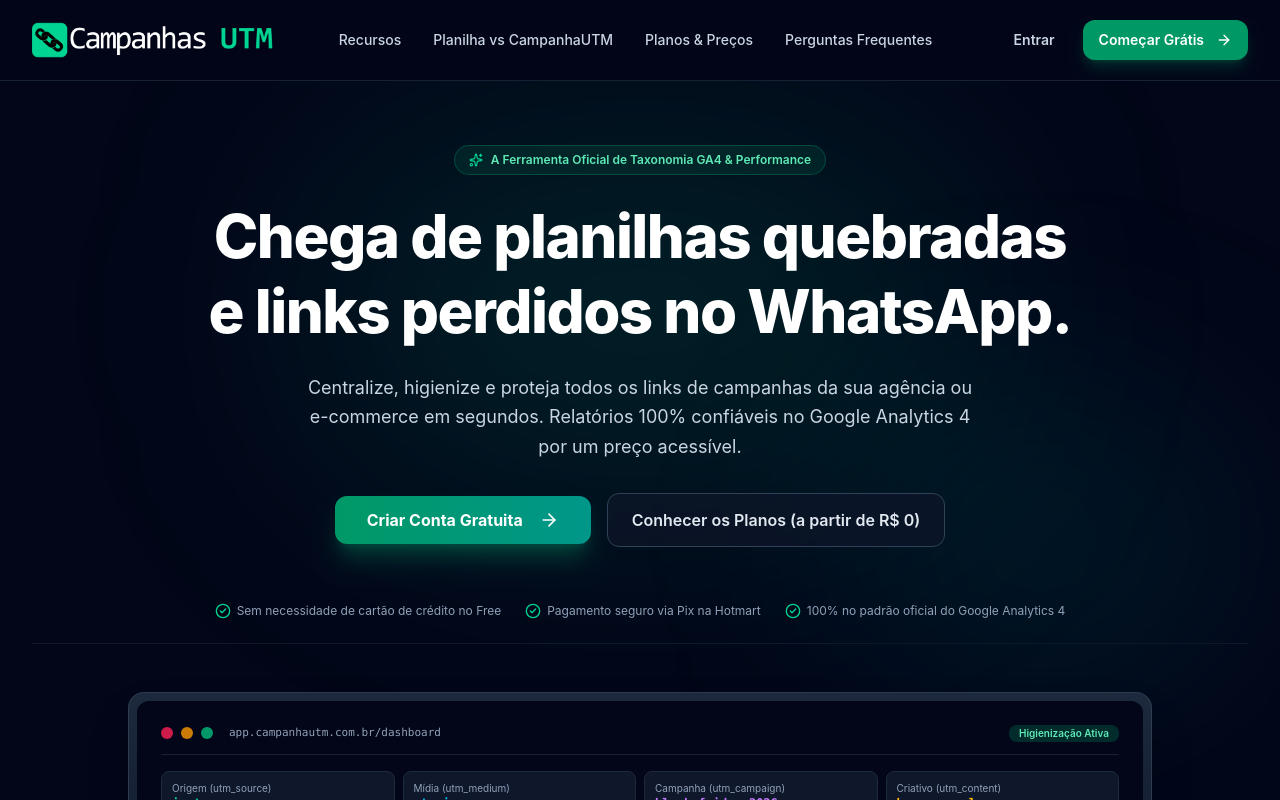
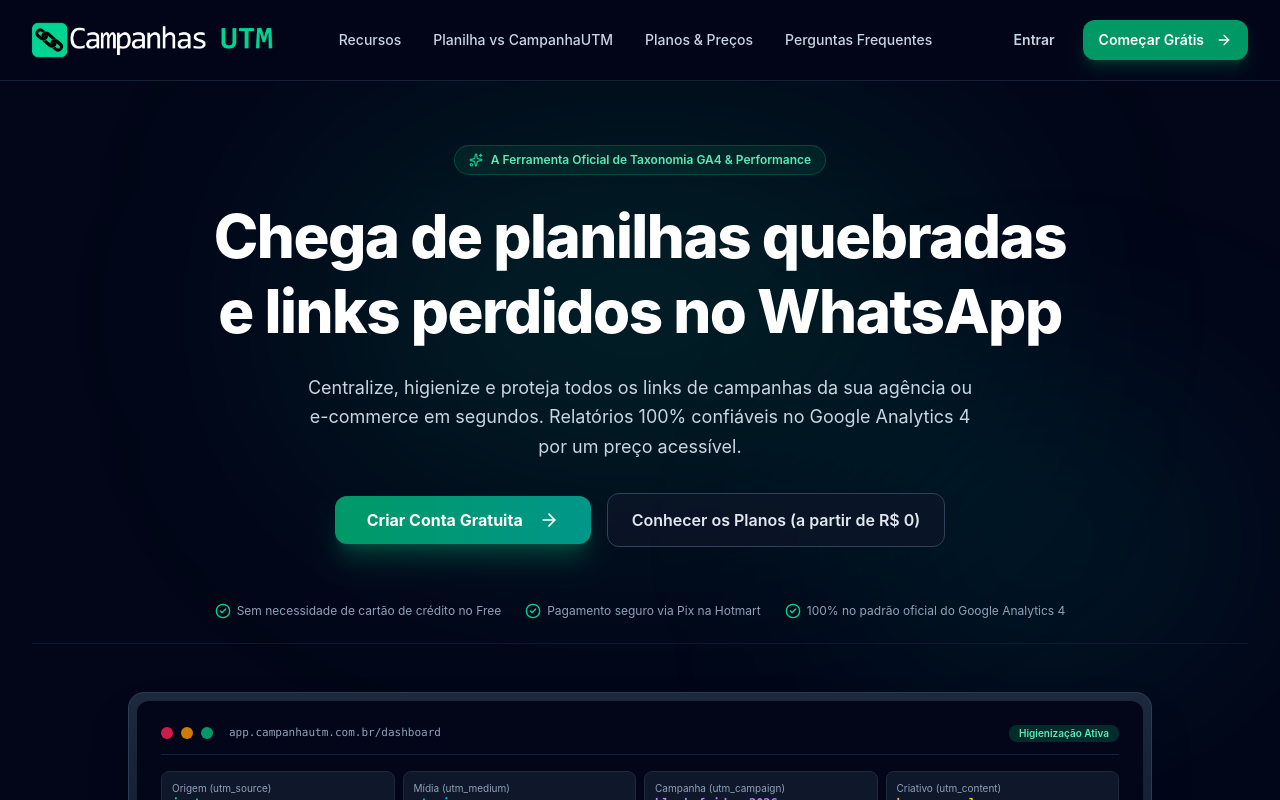
Before and after one commit to Raphasq10/utm-facil, a React (Vite) app: page / in a window 1280 px wide. Shown: the top 800 px of the page. Built offline with nearby package versions, Linux system fonts and the light colour scheme; no server answers.

Commit message:
fix(copy): remove trailing period from hero title

```diff
--- a/src/components/LandingPage.tsx
+++ b/src/components/LandingPage.tsx
@@ -152,7 +152,7 @@ export const LandingPage: React.FC<LandingPageProps> = ({
 
           {/* Título Principal de Alto Impacto */}
           <h1 className="text-4xl sm:text-6xl font-extrabold tracking-tight text-white max-w-4xl mx-auto leading-tight sm:leading-tight mb-6">
-            Chega de planilhas quebradas e links perdidos no WhatsApp.
+            Chega de planilhas quebradas e links perdidos no WhatsApp
           </h1>
 
           {/* Subtítulo explicativo */}
```
